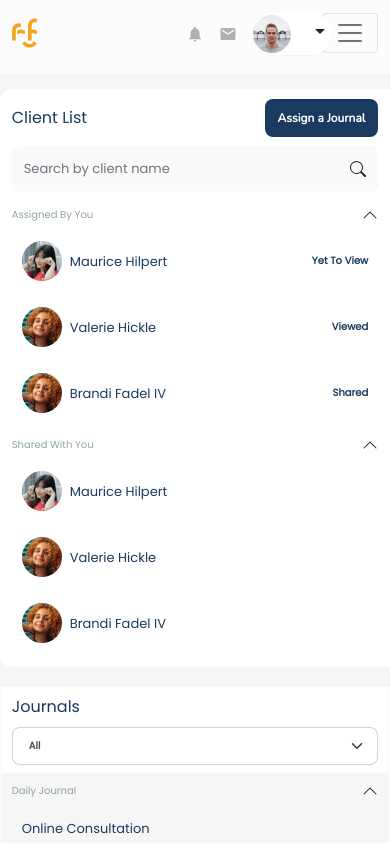
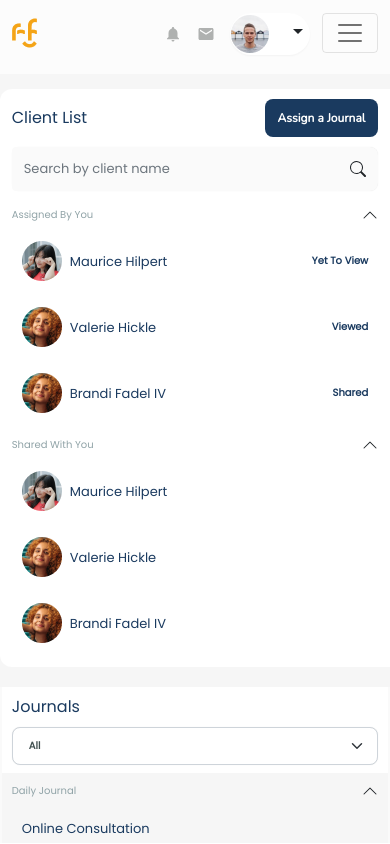
Before and after one commit to Jadoon9/cheerful-react, a React (Create React App) app: page /journal in a window 390 px wide. Built offline with nearby package versions, Linux system fonts and the light colour scheme; sample sign-in values are in the browser's storage.

Commit message:
fixed navbar issue

```diff
--- a/src/index.css
+++ b/src/index.css
@@ -424,6 +424,7 @@ button.btn:focus {
   top: 50%;
   position: absolute;
 }
+
 @media only screen and (max-width: 991px) {
   nav .nav-item {
     margin-inline: 10px;
@@ -441,7 +442,7 @@ button.btn:focus {
     color: #afb1b0;
     gap: 20px;
     top: 0;
-    right: 15%;
+    right: 80px;
   }
 }
 @media only screen and (max-width: 767px) {
```
